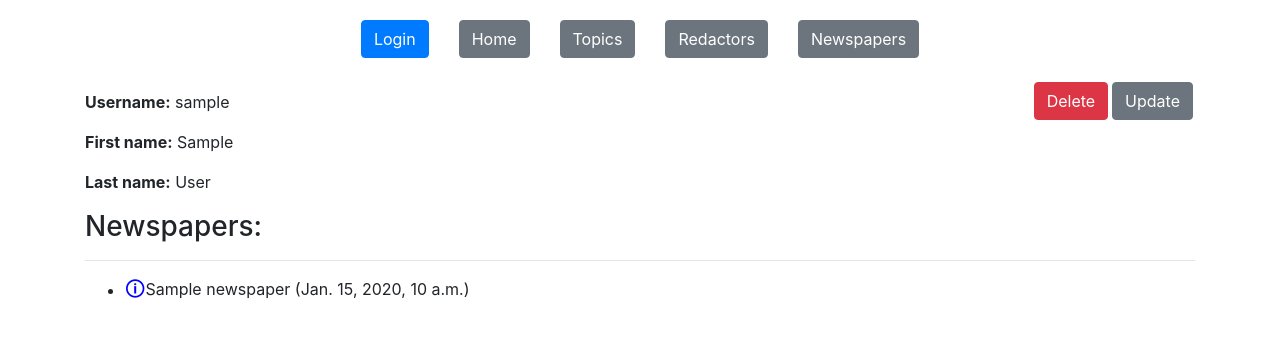
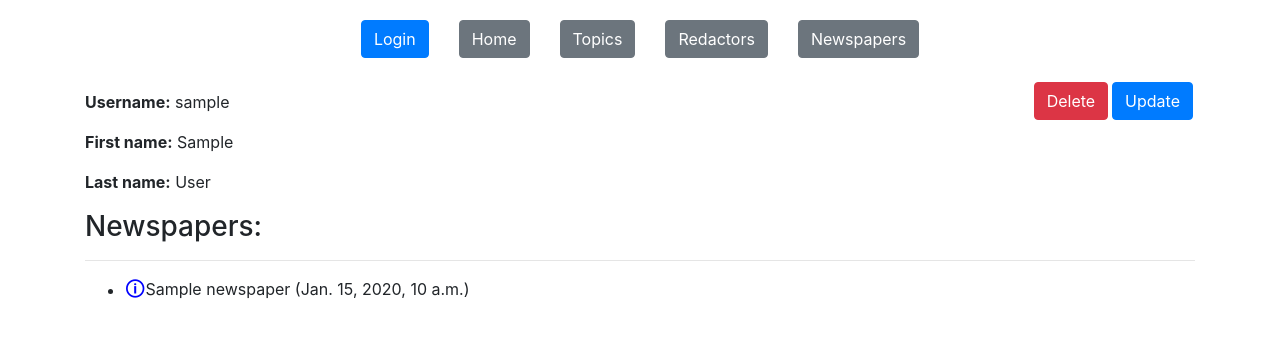
Before and after one commit to DaniilHinzburh/Newspaper-Agency, a Django app: page /redactors/1/detail/ in a window 1280 px wide. Shown: the top 338 px of the page. Run offline with Django 5.2, Linux system fonts and the light colour scheme; tables that the repository leaves empty hold one stand-in row (values such as "Sample post").

Commit message:
style: update color for button "Update"

```diff
--- a/templates/catalog/newspaper_detail.html
+++ b/templates/catalog/newspaper_detail.html
@@ -3,7 +3,7 @@
 {% block content %}
   <h1>
     {{ newspaper.model }}
-    <a href="{% url 'catalog:newspaper-update' pk=newspaper.id %}" class="btn btn-secondary link-to-page">
+    <a href="{% url 'catalog:newspaper-update' pk=newspaper.id %}" class="btn btn-primary link-to-page">
       Update
     </a>
     <a href="{% url 'catalog:newspaper-delete' pk=newspaper.id %}" class="btn btn-danger link-to-page">
--- a/templates/catalog/redactor_detail.html
+++ b/templates/catalog/redactor_detail.html
@@ -3,7 +3,7 @@
 {% block content %}
   <h1>
     {{ redactor.model }}
-    <a href="{% url 'catalog:redactor-update' pk=redactor.id %}" class="btn btn-secondary link-to-page">
+    <a href="{% url 'catalog:redactor-update' pk=redactor.id %}" class="btn btn-primary link-to-page">
       Update
     </a>
     <a href="{% url 'catalog:redactor-delete' pk=redactor.id %}" class="btn btn-danger link-to-page">
```
